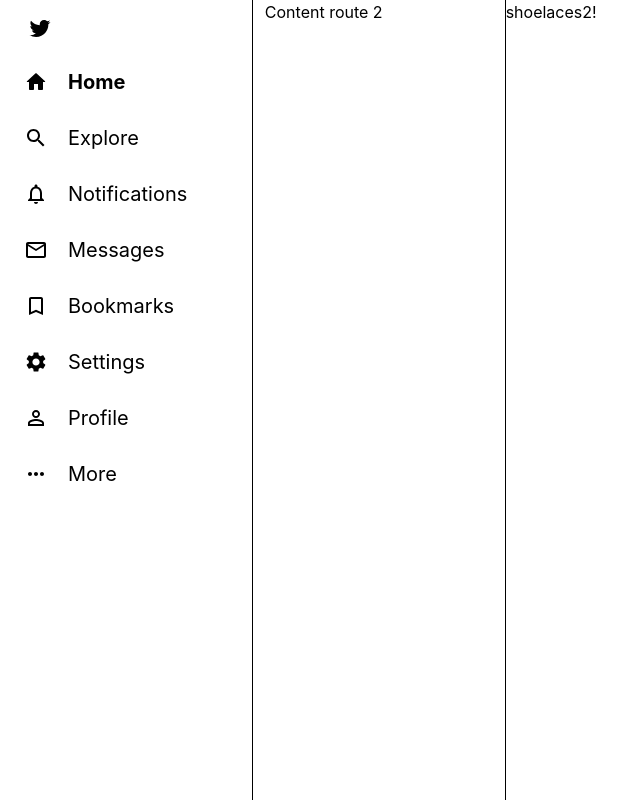
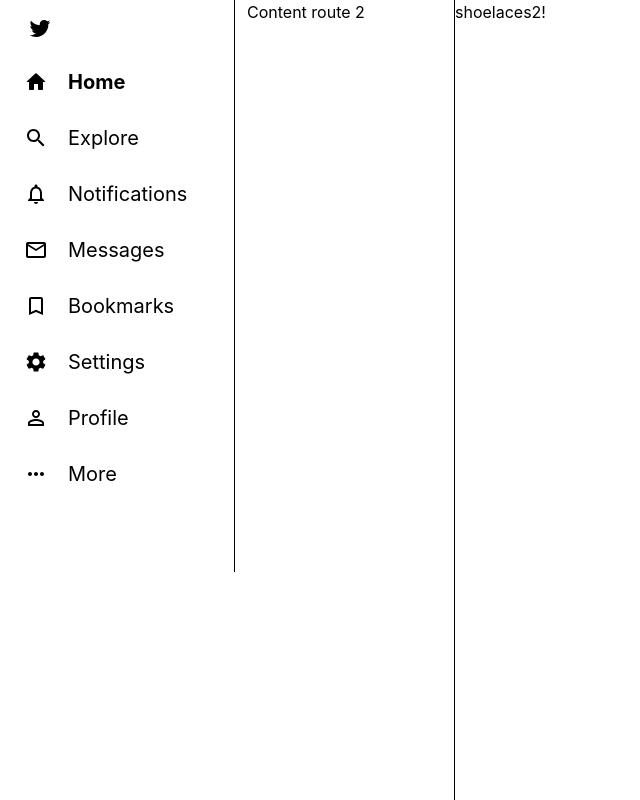
Before and after one commit to nfmproject/onlycrypto, a React (Create React App) app: page /settings/2 in a window 1280 px wide. Shown: the whole page, without its empty margins (0-640 px from the left). Built offline with nearby package versions, Linux system fonts and the light colour scheme; what @ceramicnetwork/http-client would draw is missing.

Commit message:
conditional rendering

```diff
--- a/src/App.tsx
+++ b/src/App.tsx
@@ -6,6 +6,7 @@ import { history, RenderRoutes, RoutesConfig } from './routing';
 import { Modals } from './modals';
 import { Router } from 'react-router-dom';
 import { Sidebar } from './components/Sidebar';
+import { Button } from '@mui/material';
 
 // import CeramicAuth from './ceramic';
 
@@ -24,9 +25,11 @@ export default function App() {
 }
 
 function AppContent() {
+
+  const render = history.location.pathname == '/signup'
   return (
     <React.Fragment>
-      <Sidebar />
+      <Sidebar/>
       <RenderRoutes routes={RoutesConfig} />
       <Modals />
     </React.Fragment>
--- a/src/components/Sidebar/Sidebar.tsx
+++ b/src/components/Sidebar/Sidebar.tsx
@@ -97,8 +97,12 @@ function Sidebar() {
     setSidebarStates(newState);
     history.push(path);
   }
+  const render = history.location.pathname == '/signup'
 
   return (
+    <div>
+      {render ? <a />
+        :
         <div className={styles.sidebar}>
           <div className={styles.topSide}>
             <div className={styles.logoWrapper}>
@@ -119,6 +123,7 @@ function Sidebar() {
             </Button>
           </div>
           <div className="bottomSide"></div>
+        </div>}
     </div>
   );
 }
```
Lines whose indentation alone changed are shown as unchanged.
